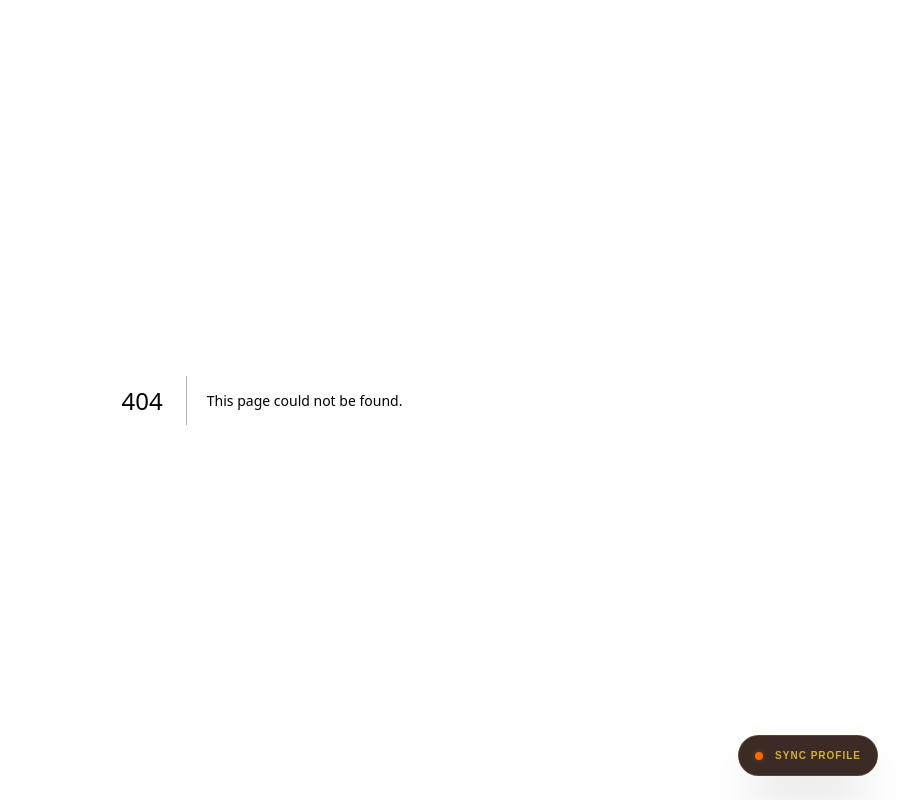
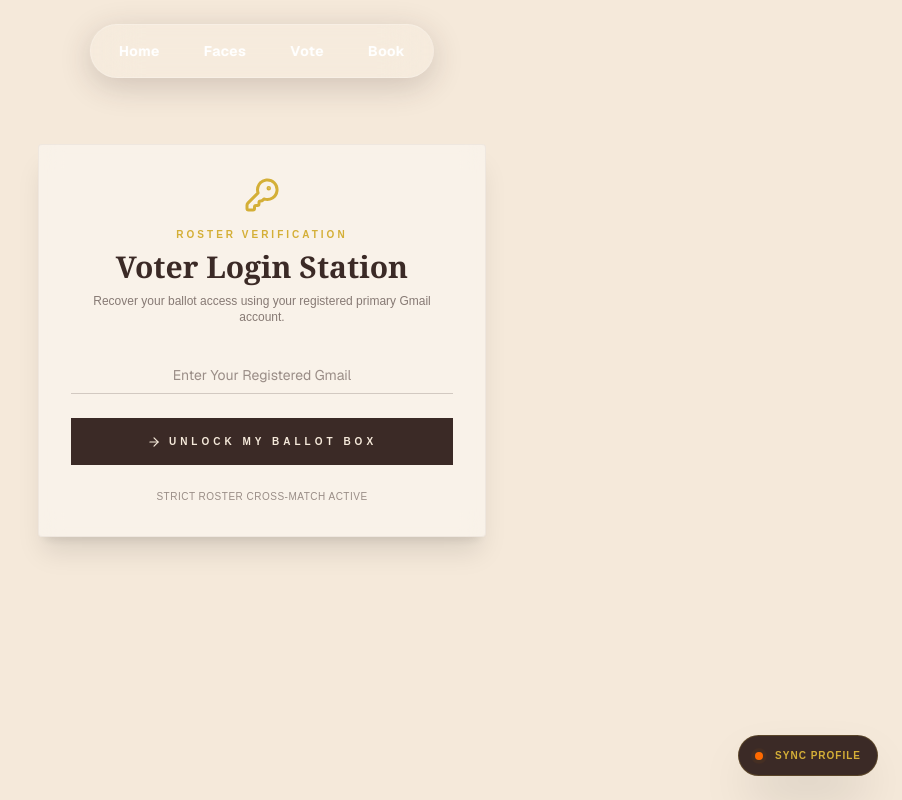
Before and after one commit to tijesunimi-5/the-prodigies, a Next.js app: page /login in a window 1280 px wide. Before the commit this address had no page. Shown: the whole page, without its empty margins (378-1280 px from the left). Built offline with nearby package versions, Linux system fonts and the light colour scheme.

Commit message:
added login

```diff
--- /dev/null
+++ b/app/api/secure-login/route.ts
@@ -0,0 +1,60 @@
+import { NextResponse } from "next/server";
+import { sql } from "@/lib/db";
+
+function sanitizeEmail(rawEmail: string): string {
+  const parts = rawEmail.toLowerCase().trim().split("@");
+  if (parts.length !== 2 || parts[1] !== "gmail.com") return "";
+
+  const username = parts[0].split("+")[0];
+  const trueUser = username.replace(/\./g, "");
+  return `${trueUser}@gmail.com`;
+}
+
+export async function POST(request: Request) {
+  try {
+    const { email } = await request.json();
+
+    if (!email) {
+      return NextResponse.json(
+        { error: "Email parameter is required." },
+        { status: 400 },
+      );
+    }
+
+    const cleanEmail = sanitizeEmail(email);
+    if (!cleanEmail) {
+      return NextResponse.json(
+        { error: "Invalid Gmail formatting." },
+        { status: 400 },
+      );
+    }
+
+    // STRICT CHECK: Scan if this canonical email is already a verified registered voter
+    const userRow = await sql`
+      SELECT "fullName" FROM "VoterRegistry" WHERE email = ${cleanEmail}
+    `;
+
+    if (userRow.length === 0) {
+      return NextResponse.json(
+        {
+          error:
+            "Access Denied: This email is not registered in the 2-hour roster.",
+        },
+        { status: 403 },
+      );
+    }
+
+    // Pass back their matching registration data
+    return NextResponse.json({
+      success: true,
+      name: userRow[0].fullName,
+      email: cleanEmail,
+    });
+  } catch (error) {
+    console.error("Secure login route failure:", error);
+    return NextResponse.json(
+      { error: "Internal authentication error." },
+      { status: 500 },
+    );
+  }
+}
--- /dev/null
+++ b/app/login/page.tsx
@@ -0,0 +1,98 @@
+"use client";
+import { useState } from "react";
+import { useRouter } from "next/navigation";
+import { KeyRound, Loader2, ShieldCheck, ArrowRight } from "lucide-react";
+import Navbar from "@/components/NavBar";
+
+export default function StrictLoginPage() {
+  const router = useRouter();
+  const [email, setEmail] = useState("");
+  const [submitting, setSubmitting] = useState(false);
+  const [errorMessage, setErrorMessage] = useState<string | null>(null);
+  const [successMessage, setSuccessMessage] = useState<string | null>(null);
+
+  const handleLogin = async (e: React.FormEvent) => {
+    e.preventDefault();
+    setSubmitting(true);
+    setErrorMessage(null);
+    setSuccessMessage(null);
+
+    try {
+      const res = await fetch("/api/secure-login", {
+        method: "POST",
+        headers: { "Content-Type": "application/json" },
+        body: JSON.stringify({ email })
+      });
+      const data = await res.json();
+
+      if (res.ok) {
+        // Re-seed the user session variables natively
+        localStorage.setItem("prodigy_user_session", JSON.stringify({
+          email: data.email,
+          name: data.name
+        }));
+
+        setSuccessMessage(`Welcome back, ${data.name}! Re-authenticating credentials...`);
+
+        setTimeout(() => {
+          router.push("/vote");
+        }, 1500);
+      } else {
+        setErrorMessage(data.error || "Authentication failed.");
+      }
+    } catch (err) {
+      setErrorMessage("Network connection pipeline error.");
+    } finally {
+      setSubmitting(false);
+    }
+  };
+
+  return (
+    <main className="min-h-screen bg-[#F5E9DA] pt-36 pb-20 px-6 text-[#3B2A26]">
+      <Navbar />
+      <div className="max-w-md mx-auto bg-white/40 backdrop-blur-md border border-[#3B2A26]/5 rounded-sm p-8 shadow-xl">
+        <header className="text-center mb-8">
+          <KeyRound size={36} className="mx-auto text-[#D4AF37] mb-2" />
+          <span className="text-[10px] uppercase font-black tracking-[0.3em] text-[#D4AF37]">Roster Verification</span>
+          <h1 className="text-3xl font-serif mt-1 font-bold">Voter Login Station</h1>
+          <p className="text-xs text-[#3B2A26]/60 mt-2">Recover your ballot access using your registered primary Gmail account.</p>
+        </header>
+
+        <form onSubmit={handleLogin} className="space-y-6">
+          <div className="relative border-b border-[#3B2A26]/20 focus-within:border-[#D4AF37] transition-colors py-2 flex items-center gap-3">
+            <input
+              required
+              type="email"
+              placeholder="Enter Your Registered Gmail"
+              value={email}
+              onChange={(e) => setEmail(e.target.value)}
+              className="w-full bg-transparent outline-none text-sm font-sans text-center font-mono"
+            />
+          </div>
+
+          {errorMessage && (
+            <p className="text-xs font-bold text-center text-red-800 bg-red-50 border border-red-200 p-3 rounded-sm">{errorMessage}</p>
+          )}
+
+          {successMessage && (
+            <p className="text-xs font-bold text-center text-green-800 bg-green-50 border border-green-200 p-3 rounded-sm flex items-center justify-center gap-2">
+              <ShieldCheck size={14} /> {successMessage}
+            </p>
+          )}
+
+          <button
+            type="submit"
+            disabled={submitting}
+            className="w-full py-4 bg-[#3B2A26] text-[#F5E9DA] text-[10px] uppercase tracking-[0.4em] font-black hover:bg-[#D4AF37] hover:text-[#3B2A26] transition-all flex items-center justify-center gap-2 cursor-pointer disabled:opacity-40"
+          >
+            {submitting ? <Loader2 size={14} className="animate-spin" /> : <><ArrowRight size={14} /> Unlock My Ballot Box</>}
+          </button>
+        </form>
+
+        <div className="mt-6 text-center">
+          <p className="text-[10px] uppercase tracking-wider opacity-50">Strict Roster Cross-Match Active</p>
+        </div>
+      </div>
+    </main>
+  );
+}
```
